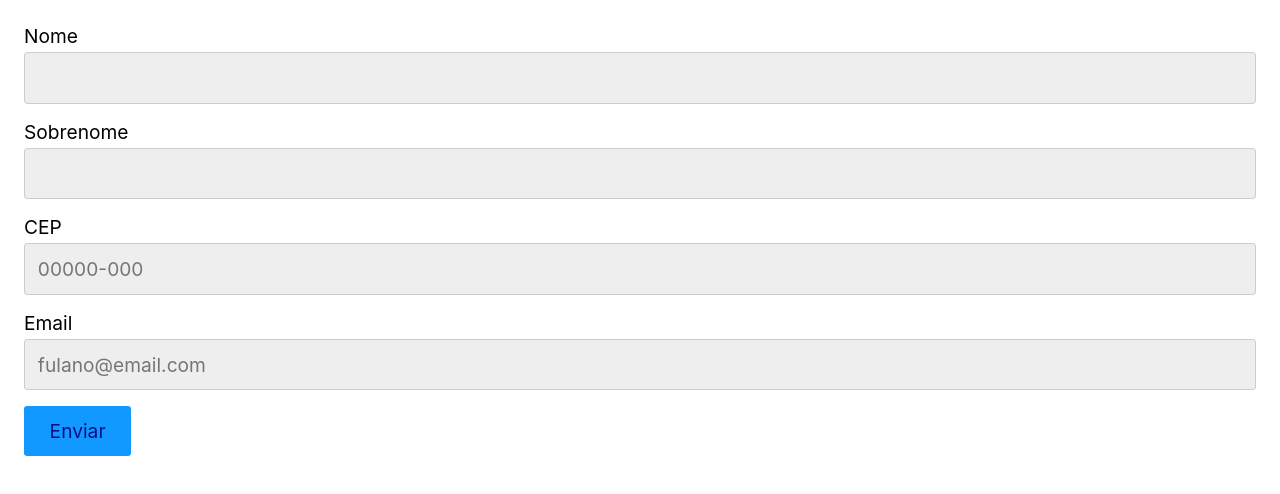
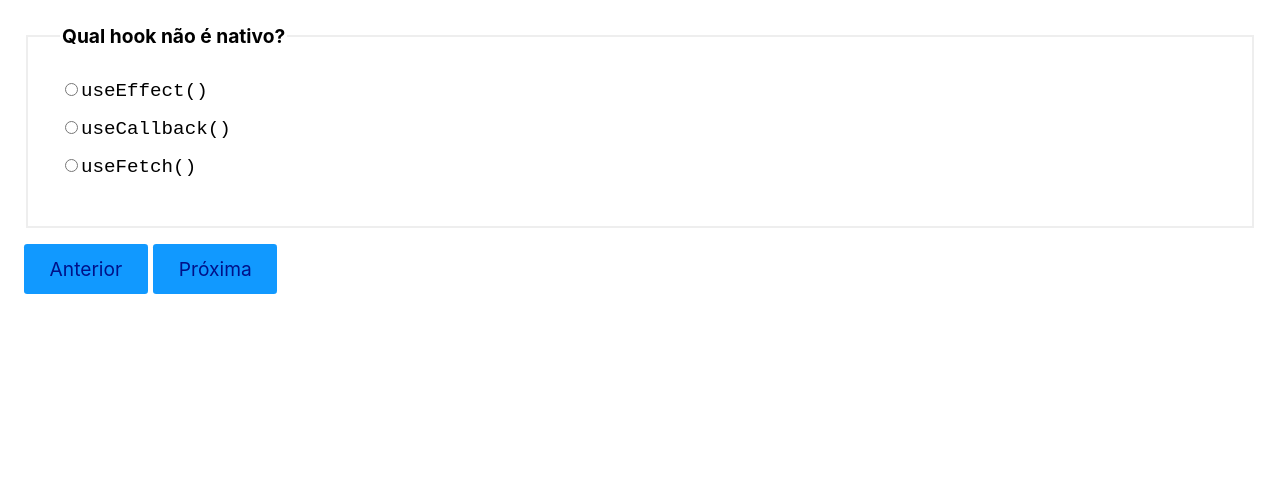
Before and after one commit to eduardoAmroginski/Sandbox-React, a React (Create React App) app in the folder curso/appreact/: page / in a window 1280 px wide. Shown: the top 494 px of the page. Built offline with nearby package versions, Linux system fonts and the light colour scheme.

Commit message:
Adicionando Exercicio9

```diff
--- a/curso/appreact/src/App.js
+++ b/curso/appreact/src/App.js
@@ -48,6 +48,7 @@ import Exercicio8 from "./Exercicios/Exercicio8/Exercicio8";
 import FormComponentsExemple from "./Exemplos/Formulários/Componentes de formulário/FormComponentsExemple";
 import ValidationExemple from "./Exemplos/Formulários/Validacao/ValidationExemple";
 import UseFormExemple from "./Exemplos/useForm/UseFormExemple";
+import Exercicio9 from "./Exercicios/Exercicio9/Exercicio9";
 
 const Titulo = ({ cor, texto, children }) => {
   return (
@@ -69,6 +70,7 @@ const App = () => {
       {/* <Exercicio6 /> */}
       {/* <Exercicio7 /> */}
       {/* <Exercicio8 /> */}
+      <Exercicio9 />
 
       {/* ** Exemplos ** */}
 
@@ -117,7 +119,7 @@ const App = () => {
       {/* <CheckboxExemple2 /> */}
       {/* <FormComponentsExemple /> */}
       {/* <ValidationExemple /> */}
-      <UseFormExemple />
+      {/* <UseFormExemple /> */}
 
       {/* <Form />
       <Footer /> */}
--- /dev/null
+++ b/curso/appreact/src/Exercicios/Exercicio9/Exercicio9.jsx
@@ -0,0 +1,61 @@
+import React from 'react'
+import questions from './questions'
+import Radio from './Radio';
+
+const Exercicio9 = () => {
+    const [respostas, setRespostas] = React.useState(questions.reduce((acc, question) => {
+        return{
+            ...acc, [question.id] : "",
+        }
+    }, {} ));
+    const [slide, setSlide] = React.useState(0);
+    const [result, setResult] = React.useState(null);
+
+
+    function handleChange({target}) {
+       setRespostas({...respostas, [target.id] : target.value });
+    }
+
+    function finalResult(){
+        const correct = questions.filter(({id, resposta}) => respostas[id] === resposta);
+        setResult(`Você acertou ${correct.length} de ${questions.length}`)
+    }
+
+    function handleClickNext(){
+        if(slide < questions.length -1){
+            setSlide(slide + 1);
+        }else{
+            setSlide(slide + 1);
+            finalResult();
+        }
+    }
+
+    function handleClickPrev(){
+        if(slide != 0){
+            setSlide(slide - 1);
+        }
+    }
+
+    function handleClickRestart(){
+        window.location.reload()
+    }
+
+    return (
+        <form onSubmit={(event) => event.preventDefault()}>
+            {questions.map((pergunta, index) => (
+            <Radio
+                    active={slide === index}
+                    key={pergunta.id}
+                    value={respostas[pergunta.id]}
+                    onChange={handleChange}
+                    {...pergunta}
+                />
+            ))}
+
+            {result ? (<><p>{result}</p><button onClick={handleClickRestart}>Reiniciar</button></>) : (<><button onClick={handleClickPrev}>Anterior</button> <button onClick={handleClickNext}>Próxima</button></>)}
+
+        </form>
+    )
+}
+
+export default Exercicio9
--- /dev/null
+++ b/curso/appreact/src/Exercicios/Exercicio9/Radio.jsx
@@ -0,0 +1,24 @@
+import React from 'react'
+
+const Radio = ({pergunta, options, onChange, value, id, active}) => {
+
+    if (active === false) return null;
+    return (
+        <fieldset style={{padding: '2rem', marginBottom: '1rem', border: '2px solid #eee'}} >
+            <legend style={{ fontWeight: 'bold'}}>{pergunta}</legend>
+            {options.map((option) => (
+                <label key={option} style={{marginBottom: '1rem', fontFamily: 'monospace'}}>
+                    <input type="radio"
+                        id={id}
+                        checked={value === option}
+                        value={option}
+                        onChange={onChange}
+                    />
+                    {option}
+                </label>
+            ))}
+        </fieldset>
+    )
+}
+
+export default Radio
--- /dev/null
+++ b/curso/appreact/src/Exercicios/Exercicio9/questions.js
@@ -0,0 +1,61 @@
+const questions = [
+  {
+    pergunta: "Qual método é utilizado para criar componentes?",
+    options: [
+      "React.makeComponent()",
+      "React.createComponent()",
+      "React.createElement()",
+    ],
+    resposta: "React.createElement()",
+    id: "p1",
+  },
+  {
+    pergunta: "Como importamos um componente externo?",
+    options: [
+      'import Component from "./Component"',
+      'require("./Component")',
+      'import "./Component"',
+    ],
+    resposta: 'import Component from "./Component"',
+    id: "p2",
+  },
+  {
+    pergunta: "Qual hook não é nativo?",
+    options: ["useEffect()", "useFetch()", "useCallback()"],
+    resposta: "useFetch()",
+    id: "p3",
+  },
+  {
+    pergunta: "Qual palavra deve ser utilizada para criarmos um hook?",
+    options: ["set", "get", "use"],
+    resposta: "use",
+    id: "p4",
+  },
+];
+
+function shuffle(array) {
+  var currentIndex = array.length,
+    temporaryValue,
+    randomIndex;
+
+  // While there remain elements to shuffle...
+  while (0 !== currentIndex) {
+    // Pick a remaining element...
+    randomIndex = Math.floor(Math.random() * currentIndex);
+    currentIndex -= 1;
+
+    // And swap it with the current element.
+    temporaryValue = array[currentIndex];
+    array[currentIndex] = array[randomIndex];
+    array[randomIndex] = temporaryValue;
+  }
+
+  return array;
+}
+shuffle(questions);
+
+questions.forEach((question) => {
+  shuffle(question["options"]);
+});
+
+export default questions;
```
Also changed, not shown: 1 other file (tests, documents, lock files or other folders).
